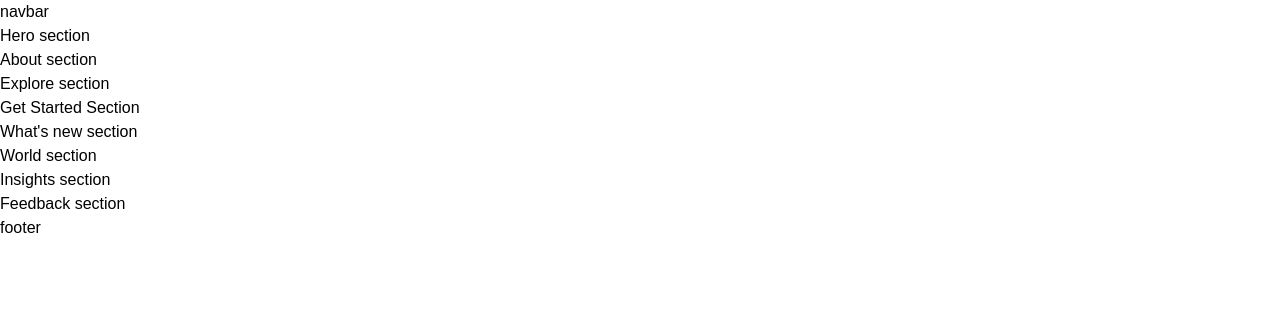
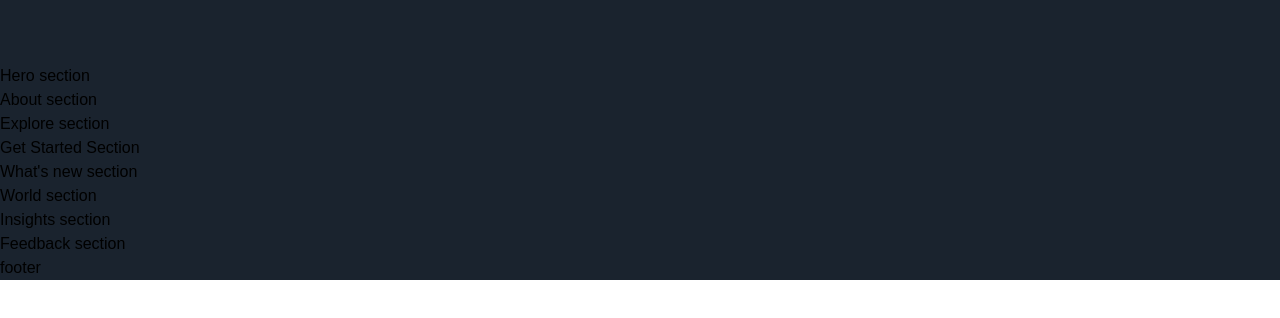
Before and after one commit to Maykeul93/metaversus, a Next.js app: page / in a window 1280 px wide. Shown: the top 318 px of the page. Built offline with nearby package versions, Linux system fonts and the light colour scheme; a web font is replaced by a local one.

Commit message:
add prettier config and start navbar component

```diff
--- a/app/layout.js
+++ b/app/layout.js
@@ -4,7 +4,10 @@
   <html lang="en">
     <head>
       <link rel="preconnect" href="https://stijndv.com" />
-      <link rel="stylesheet" href="https://stijndv.com/fonts/Eudoxus-Sans.css" />
+      <link
+        rel="stylesheet"
+        href="https://stijndv.com/fonts/Eudoxus-Sans.css"
+      />
     </head>
     <body>{children}</body>
   </html>
--- a/app/page.js
+++ b/app/page.js
@@ -1,8 +1,17 @@
 import { Footer, Navbar } from '../components';
-import { About, Explore, Feedback, GetStarted, Hero, Insights, WhatsNew, World } from '../sections';
+import {
+  About,
+  Explore,
+  Feedback,
+  GetStarted,
+  Hero,
+  Insights,
+  WhatsNew,
+  World,
+} from '../sections';
 
 const Page = () => (
-  <div>
+  <div className="bg-primary-black overflow-hidden">
     <Navbar />
     <Hero />
     <About />
--- a/components/Navbar.jsx
+++ b/components/Navbar.jsx
@@ -1,9 +1,18 @@
 'use client';
 
+import { motion } from 'framer-motion';
+import styles from '../styles';
+import { navVariants } from '../utils/motion';
+
 const Navbar = () => (
-  <nav>
-    navbar
-  </nav>
+  <motion.nav
+    variants={navVariants}
+    initial="hidden"
+    whileInView="show"
+    className={`${styles.xPaddings} py-8 relative`}
+  >
+    <div className="absolte w-[50%] inset-0 gradient-01" />
+  </motion.nav>
 );
 
 export default Navbar;
```
Also changed, not shown: .eslintrc.js, 1 other file (tests, documents, lock files or other folders).
